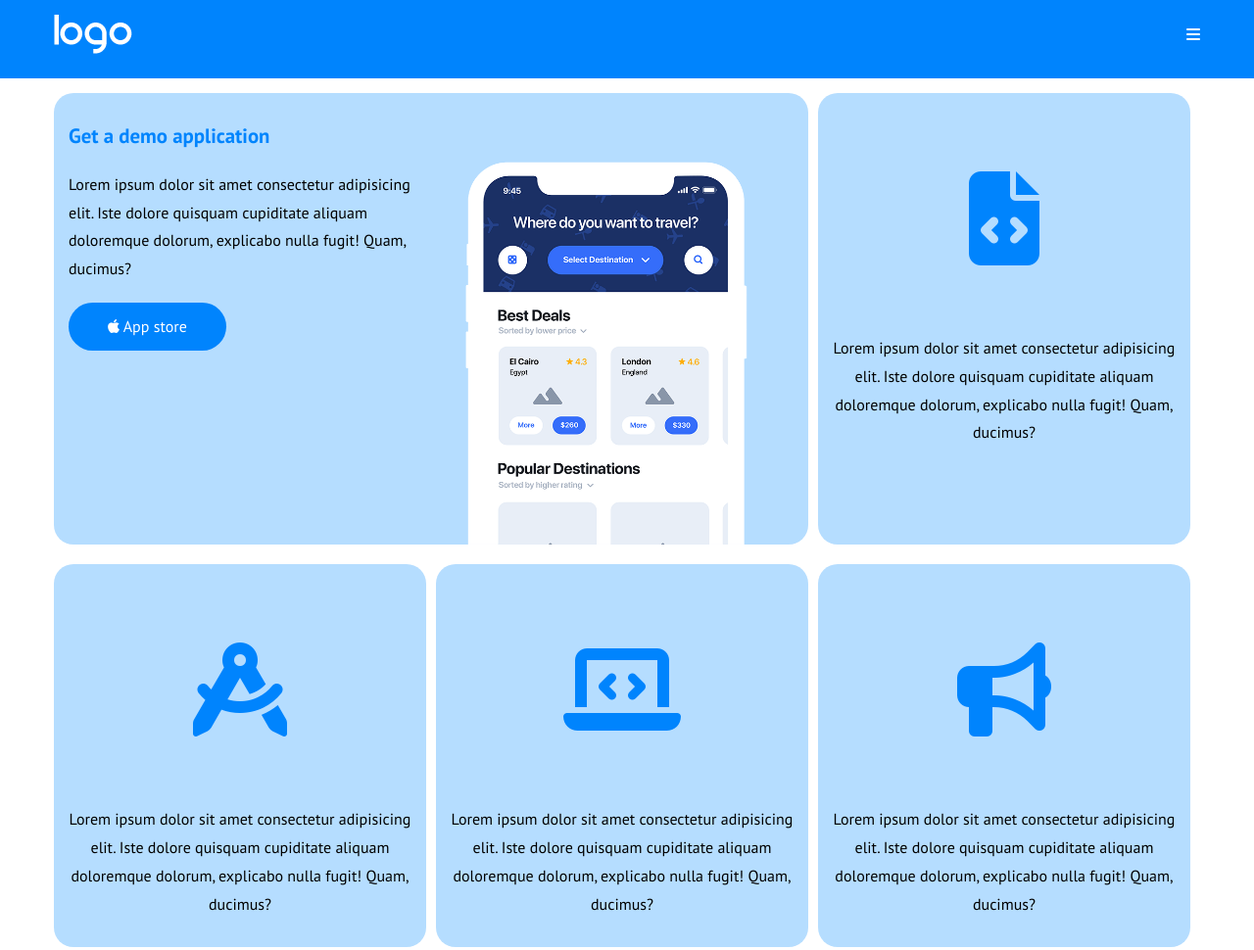
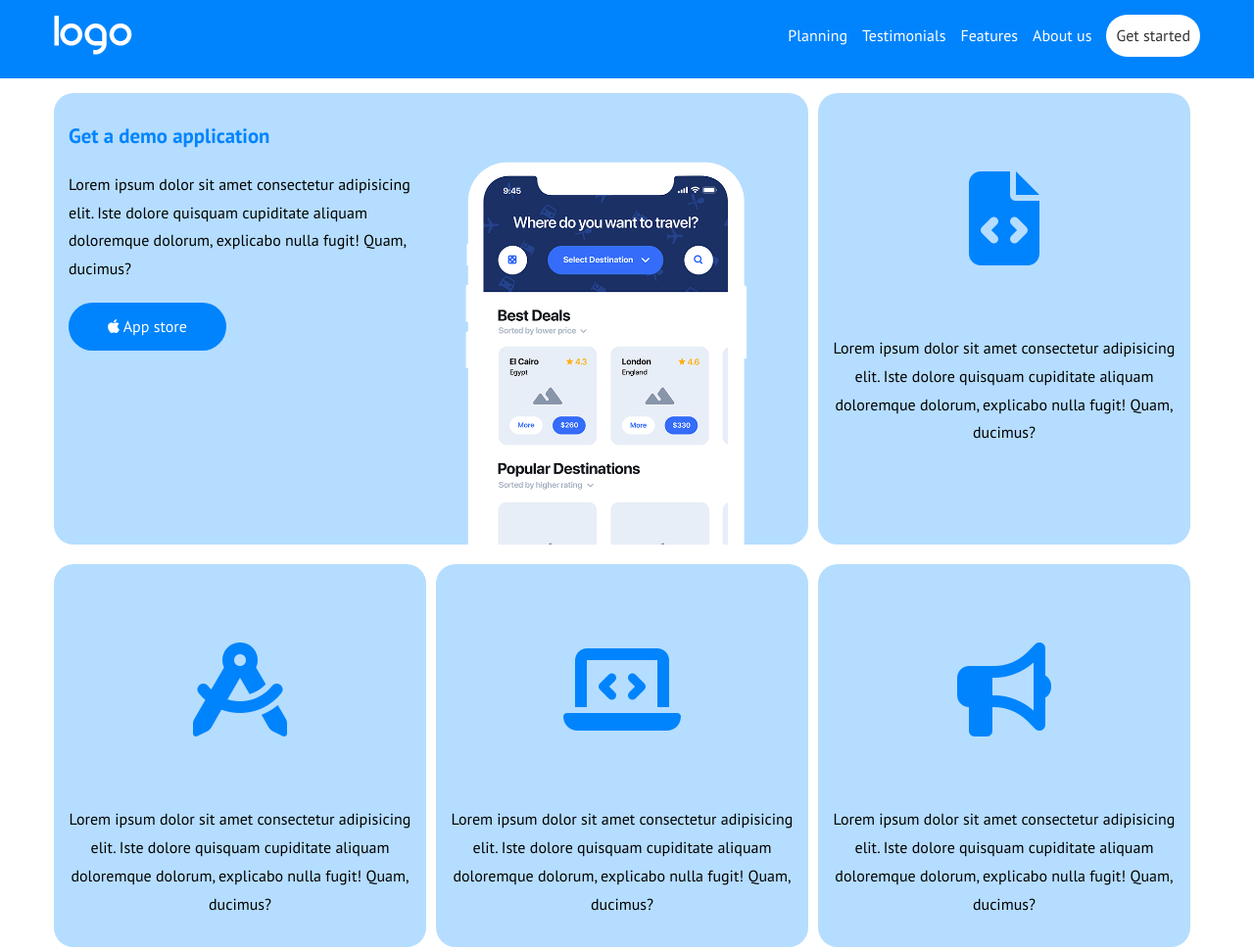
Before and after one commit to marikadiblasio/htmlcss-responsive-layout, a plain HTML site: page index.html in a window 1280 px wide. Shown: the top 970 px of the page at 98% size. Drawn offline with Linux system fonts and the light colour scheme.

Commit message:
fixed header nav and its responsiveness

```diff
--- a/css/style.css
+++ b/css/style.css
@@ -53,6 +53,13 @@ ul {
     padding: 10px 40px;
     border-radius: 30px;
 }
+.light-btn {
+    background-color: var(--light-color);
+    color: var(--dark-color)
+}
+.small-btn {
+    padding: 7px 10px;
+}
 /*  */
 /* Text */
 .text-left {
@@ -81,10 +88,13 @@ nav, header nav ul {
     align-items: center;
 }
 header nav ul {
-    display: none;
+    visibility: hidden;
 }
 header nav a {
-    padding-left: 15px;
+    margin-left: 15px;
+}
+nav > a {
+    font-size: 2rem;
 }
 /* main */
 main {
@@ -141,3 +151,13 @@ footer {
     width: calc((100% / 2) - 10px);
 }
 }
+/* from 992px*/
+/* Header */
+@media screen and (min-width: 992px) {
+header nav ul {
+   visibility: visible;
+}
+nav > a {
+    display: none;
+}
+}
--- a/index.html
+++ b/index.html
@@ -19,7 +19,7 @@
                 <li><a href="#testimonials"></a>Testimonials</li>
                 <li><a href="#features"></a>Features</li>
                 <li><a href="#about-us"></a>About us</li>
-                <li><a href="#get-started">Get started</a></li>
+                <li><a class="btn small-btn light-btn" href="#get-started">Get started</a></li>
             </ul>
             <a href="#"><i class="fa-solid fa-bars"></i></a>
         </nav>
```
